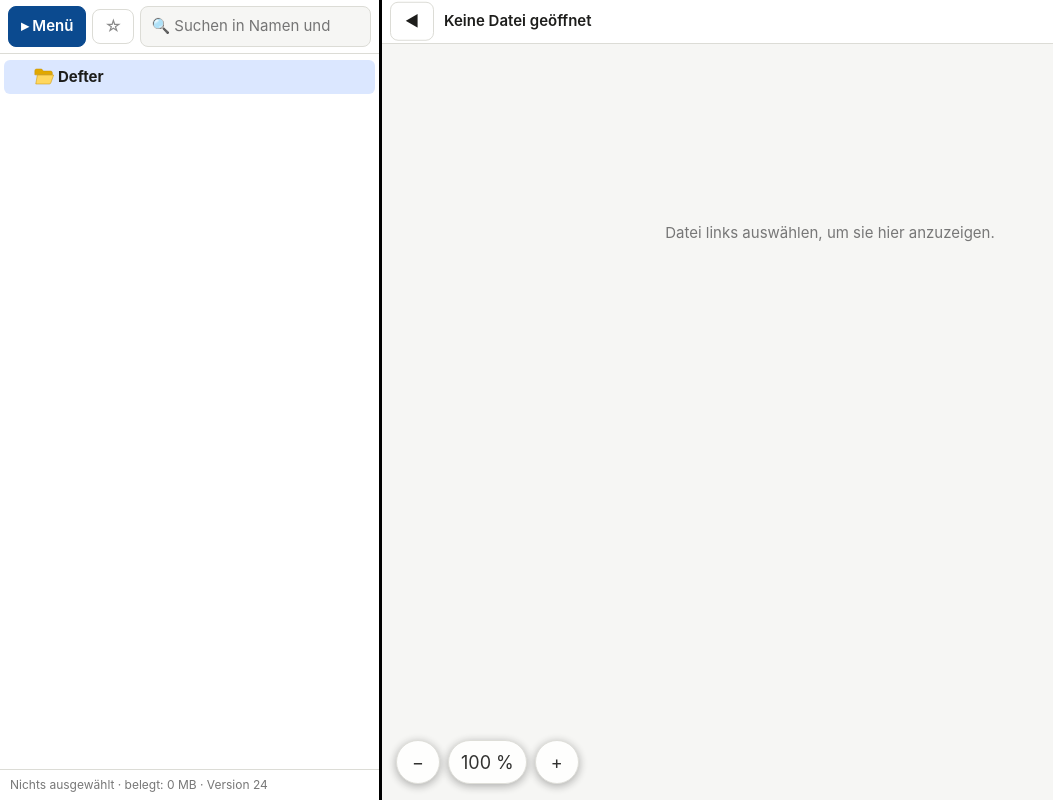
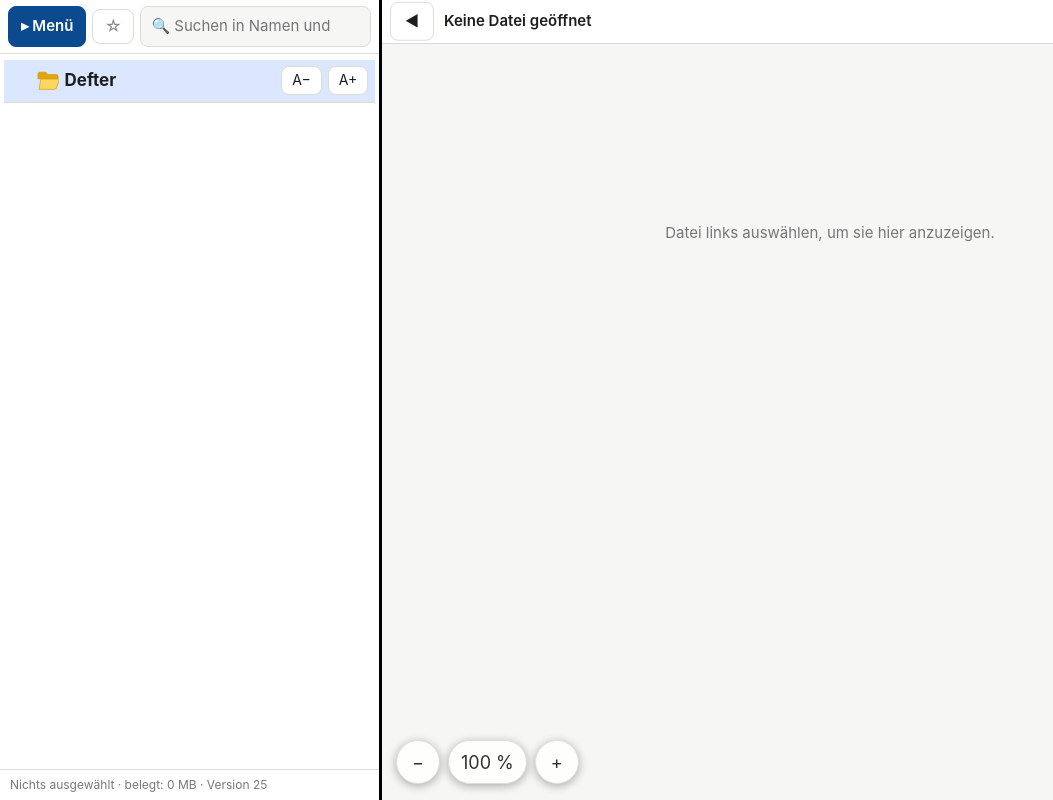
Before and after one commit to Mete-MK/defter, a website: page index.html in a window 1280 px wide. Shown: the whole page, without its empty margins (0-1053 px from the left). Drawn offline with nearby package versions, Linux system fonts and the light colour scheme.

Commit message:
Add files via upload

```diff
--- a/index.html
+++ b/index.html
@@ -24,11 +24,11 @@ body{background:var(--bg);color:var(--tx);font:15px/1.5 -apple-system,"Segoe UI"
 button,.btn{font:inherit;font-size:14px;padding:7px 11px;border:1px solid var(--bd);background:var(--pane);color:var(--tx);border-radius:8px;cursor:pointer}
 button:active,.btn:active{background:var(--hov)}
 button.pri{background:var(--ac);border-color:var(--ac);color:#fff}
-#tree{flex:1;overflow:auto;padding:6px 4px;-webkit-user-select:none;user-select:none}
-.row{display:flex;align-items:center;gap:4px;padding:6px 6px;border-radius:6px;cursor:pointer;white-space:nowrap}
+#tree{flex:1;overflow:auto;padding:6px 4px;-webkit-user-select:none;user-select:none;font-size:var(--tf,17px)}
+.row{display:flex;align-items:center;gap:.3em;padding:.4em .4em;border-radius:6px;cursor:pointer;white-space:nowrap}
 .row:hover{background:var(--hov)}
 .row.sel{background:var(--sel)}
-.tg{width:20px;height:20px;border:1px solid var(--bd);border-radius:4px;text-align:center;line-height:17px;font-size:14px;flex:none;color:var(--mut)}
+.tg{width:1.35em;height:1.35em;border:1px solid var(--bd);border-radius:.25em;text-align:center;line-height:1.2em;font-size:.9em;flex:none;color:var(--mut)}
 .tg.none{visibility:hidden}
 .nm{overflow:hidden;text-overflow:ellipsis}
 #path{font-size:12px;color:var(--mut);padding:6px 10px;border-top:1px solid var(--bd)}
@@ -107,12 +107,17 @@ body.nol #left,body.nol #split{display:none}
 body.sel #sb{display:flex}
 #sbn{flex:1;font-size:13px;white-space:nowrap}
 #sb button{padding:5px 9px;font-size:15px}
-.cb{width:18px;height:18px}
+.cb{width:1.1em;height:1.1em}
 .row{-webkit-touch-callout:none}
 #hm{min-width:42px;padding:8px 10px;font-size:17px;line-height:1;background:var(--pane);color:#8a8a8a;border-color:var(--bd)}
 #hm.on{background:#fff3a8;border-color:#e3cb55;color:#b07d00}
 #sc button.off{opacity:.45}
-.fi{flex:none;vertical-align:middle}
+.fi{flex:none;vertical-align:middle;width:1.35em;height:1.15em}
+#tree>.row.rootrow{position:sticky;top:0;z-index:3;background:var(--pane);border-bottom:1px solid var(--bd);border-radius:0;flex-wrap:wrap}
+#tree>.row.rootrow.sel{background:var(--sel)}
+.rbg{margin-left:auto;display:flex;gap:6px;flex:none}
+.rb{padding:5px 10px;font-size:14px;line-height:1.2;border-radius:8px}
+.rbm{background:#fff3a8;border-color:#e3cb55;color:#333;font-weight:600}
 .txtv{white-space:pre-wrap;overflow-wrap:anywhere;font:18px/1.6 -apple-system,"Segoe UI",Roboto,Helvetica,Arial,sans-serif}
 .note{color:var(--mut);font-size:12px;margin-bottom:8px}
 .paper.html{background:#fff;color:#000;font:17px/1.6 -apple-system,"Segoe UI",Roboto,Helvetica,Arial,sans-serif}
@@ -243,7 +248,7 @@ const toast=m=>{const t=$('#toast');t.textContent=m;t.style.display='block';clea
 /* ---------- Speicher (IndexedDB, nur auf diesem Gerät) ---------- */
 const mem=new Map(),indexed=new Set(),sig=new Map();
 let kmD=true,KM=new Map(),IM=new Map(),contentHits=new Map(),usageTxt='';
-const APPV='Version 24';
+const APPV='Version 25';
 const sleep=ms=>new Promise(r=>setTimeout(r,ms)),PG={cancel:false,t0:0,last:0,tick:null};let wl=null;
 const fmtDur=ms=>{const t=Math.max(0,Math.round(ms/1000));if(t<60)return t+' Sek.';return Math.floor(t/60)+' Min. '+(t%60)+' Sek.'};
 async function wake(on){try{if(on){if(!wl)wl=await navigator.wakeLock.request('screen')}else if(wl){await wl.release();wl=null}}catch(e){}}
@@ -352,7 +357,7 @@ function render(){updScope();{const on=!!(mainId&&byId(mainId)&&mainId===curFold
   const walk=(pid,d)=>kids(pid).forEach(n=>{
     if(n.id==='__trash'&&!kids('__trash').length)return;
     const r=document.createElement('div');r.className='row'+((marked.has(n.id)||(!marked.size&&n.id===selId))?' sel':'')+(n.id===selId||n.id===openFileId?' cur':'')+(cutd(n.id)?' cutd':'');
-    r.style.paddingLeft=(6+d*18)+'px';
+    r.style.paddingLeft=(.4+d*1.25)+'em';
     const isF=n.type==='folder',has=isF&&kids(n.id).length>0;
     const tg=document.createElement('span');tg.className='tg'+(has?'':' none');tg.textContent=open.has(n.id)?'−':'+';
     tg.onclick=e=>{e.stopPropagation();open.has(n.id)?open.delete(n.id):open.add(n.id);render()};
@@ -380,8 +385,13 @@ function render(){updScope();{const on=!!(mainId&&byId(mainId)&&mainId===curFold
     t.appendChild(r);
     if(isF&&open.has(n.id))walk(n.id,d+1);
   });
-  const root=document.createElement('div');root.className='row'+(selId==='root'&&!marked.size?' sel':'');
+  const root=document.createElement('div');root.className='row rootrow'+(selId==='root'&&!marked.size?' sel':'');
   root.innerHTML='<span class="tg" style="visibility:hidden">+</span>'+FOLDER_OPEN_SVG+'<span class="nm"><b>Defter</b></span>';
+  {const grp=document.createElement('span');grp.className='rbg';
+    const mk=(txt,title,fn,cls)=>{const b=document.createElement('button');b.className='rb '+(cls||'');b.textContent=txt;b.title=title;b.onclick=e=>{e.stopPropagation();fn()};return b};
+    if(mainId&&byId(mainId))grp.append(mk('★ Hauptordner','Sofort in den Hauptordner springen (alle anderen Ordner schließen sich)',()=>gotoMain(),'rbm'));
+    grp.append(mk('A−','Schrift kleiner',()=>stepTF(-1)),mk('A+','Schrift größer',()=>stepTF(1)));
+    root.append(grp)}
   root.onclick=()=>{selId='root';lastOpenParent=null;render()};dropTarget(root,'root');t.appendChild(root);
   if(qv)searchList(t,qv);else walk('root',1);
   {const tg=marked.size?[...marked]:(selId&&selId!=='root'?[selId]:[]),allT=tg.length>0&&tg.every(i=>i==='__trash'||isDesc(i,'__trash'));$('#bD').textContent=(allT?'🗑 Endgültig löschen':'🗑 Löschen')+(marked.size?' ('+marked.size+')':'')}
@@ -1506,6 +1516,11 @@ function setLeft(show){
 }
 $('#lt').onclick=()=>setLeft(document.body.classList.contains('nol'));
 try{if(localStorage.getItem('left')==='0')setLeft(false)}catch(e){}
+const TFS=[13,15,17,19,22,26,30,34];let tfi=2;
+try{const v=parseInt(localStorage.getItem('tf'));if(v>=0&&v<TFS.length)tfi=v}catch(e){}
+function applyTF(){$('#tree').style.setProperty('--tf',TFS[tfi]+'px')}
+function stepTF(d){tfi=Math.max(0,Math.min(TFS.length-1,tfi+d));try{localStorage.setItem('tf',tfi)}catch(e){}applyTF()}
+applyTF();
 
 /* ---------- MP3-Player ---------- */
 const MIME={mp3:'audio/mpeg',m4a:'audio/mp4',wav:'audio/wav',ogg:'audio/ogg'};
@@ -1594,9 +1609,11 @@ function applyFontSize(pt){
 function gotoMain(quiet){
   const m=mainId&&byId(mainId);
   if(!m){if(!quiet)toast('Noch kein Hauptordner festgelegt.');return}
+  if($('#q').value)clearSearch();
   const keep=new Set(['root']);let x=m;while(x){keep.add(x.id);x=byId(x.parent)}
-  open.clear();keep.forEach(k=>open.add(k));selId=m.id;lastOpenParent=m.id;render();
-  const el=document.querySelector('.row.cur');if(el&&el.scrollIntoView)el.scrollIntoView({block:'center'});
+  open.clear();keep.forEach(k=>open.add(k));marked.clear();selId=m.id;lastOpenParent=m.id;render();
+  {const t=$('#tree'),el=t.querySelector('.row.cur'),rt=t.querySelector('.rootrow');
+   if(el&&rt){t.scrollTop+=el.getBoundingClientRect().top-t.getBoundingClientRect().top-rt.offsetHeight-4}else t.scrollTop=0}
 }
 {let t=null,lp=0;const h=$('#hm');
   h.addEventListener('pointerdown',()=>{clearTimeout(t);t=setTimeout(()=>{t=null;lp=Date.now();gotoMain()},550)});
--- a/sw.js
+++ b/sw.js
@@ -1,4 +1,4 @@
-const V='defter-v24'; // bei Updates der App hochzählen (v2, v3 ...)
+const V='defter-v25'; // bei Updates der App hochzählen (v2, v3 ...)
 const LIBS=[
  "https://cdnjs.cloudflare.com/ajax/libs/pako/2.1.0/pako.min.js",
  "https://cdnjs.cloudflare.com/ajax/libs/jszip/3.10.1/jszip.min.js",
```
Also changed, not shown: README.md.
